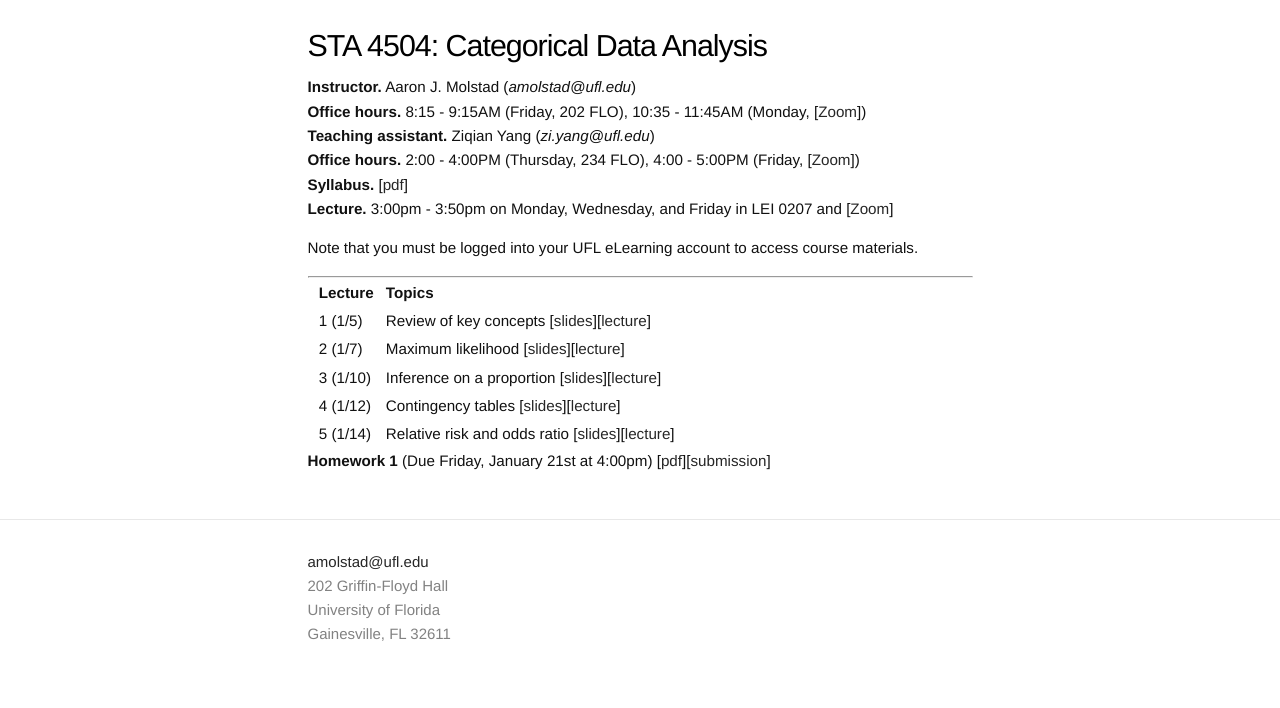
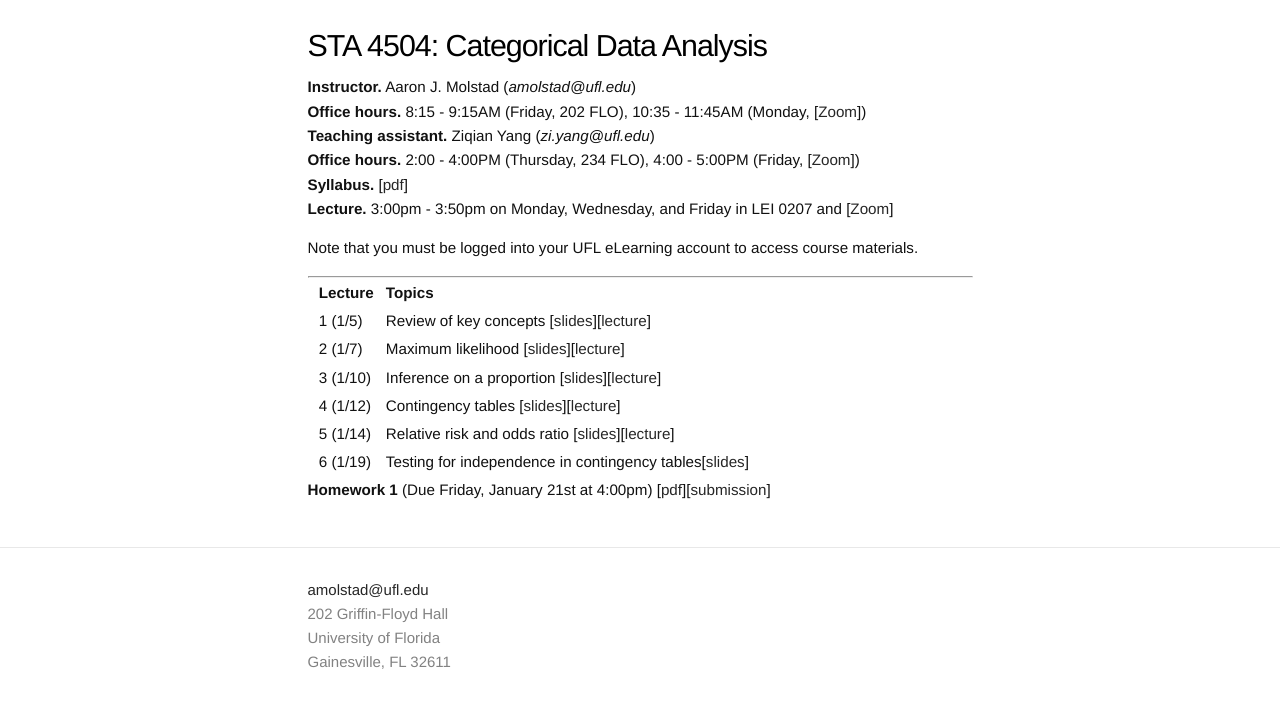
Before and after one commit to ajmolstad/ajmolstad.github.io, a Jekyll site: the page built from S22_STA4504.md, in a window 1280 px wide. Shown: the top 708 px of the page. Built offline with Jekyll 4.4.1, drawn with Linux system fonts in a browser that asks for light colours.

Commit message:
Update S22_STA4504.md

```diff
--- a/S22_STA4504.md
+++ b/S22_STA4504.md
@@ -21,5 +21,6 @@ Note that you must be logged into your UFL eLearning account to access course ma
 || 3 (1/10) || Inference on a proportion [[slides](https://ufl.instructure.com/files/65659961/download?download_frd=1)][[lecture](https://ufl.instructure.com/courses/449490/files?preview=65701126)] ||
 || 4 (1/12) || Contingency tables [[slides](https://ufl.instructure.com/files/65707939/download?download_frd=1)][[lecture](https://ufl.instructure.com/courses/449490/files?preview=65759254)]||
 || 5 (1/14) || Relative risk and odds ratio [[slides](https://ufl.instructure.com/files/65768564/download?download_frd=1)][[lecture](https://ufl.instructure.com/courses/449490/files?preview=65874685)] ||
+|| 6 (1/19) || Testing for independence in contingency tables[[slides](https://ufl.instructure.com/files/65887281/download?download_frd=1)]||
 
 **Homework 1** (Due Friday, January 21st at 4:00pm) [[pdf](https://ufl.instructure.com/files/65701862/download?download_frd=1)][[submission](https://ufl.instructure.com/courses/449490/assignments/5079062)]
```
